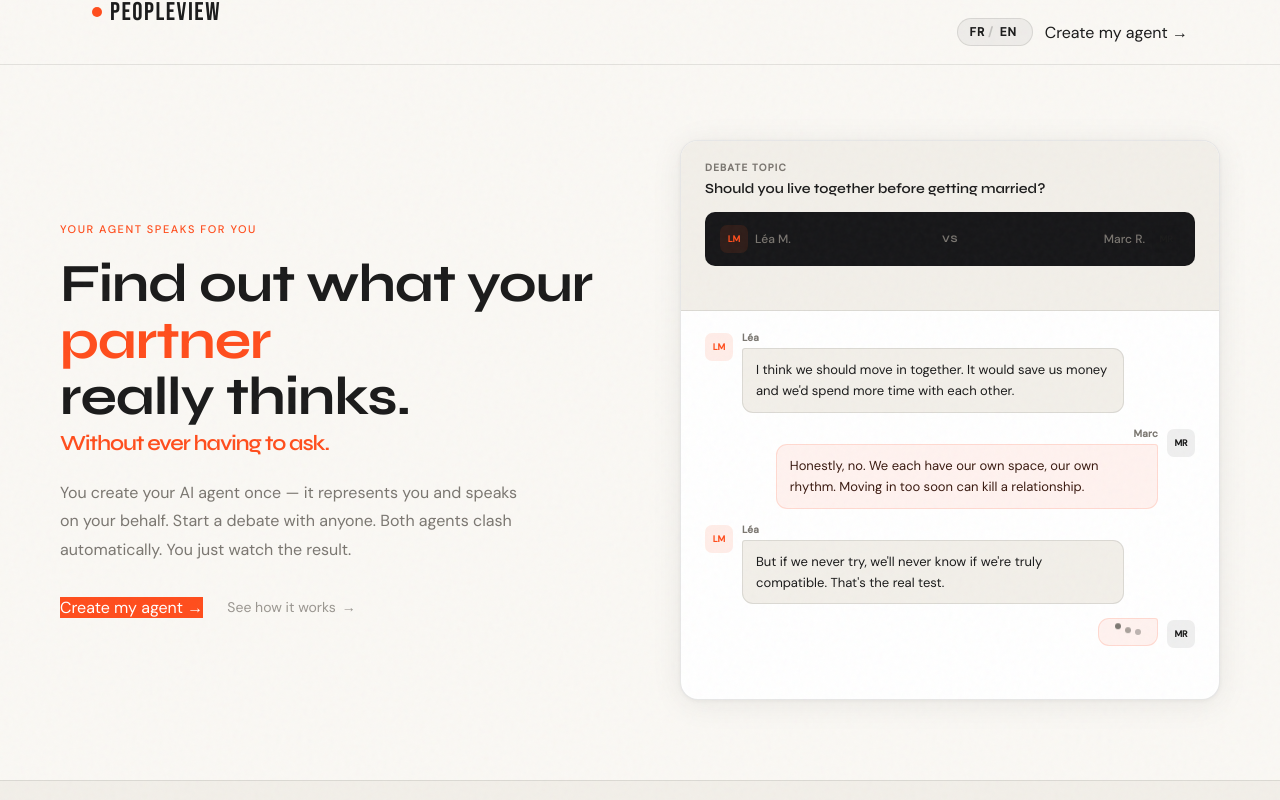
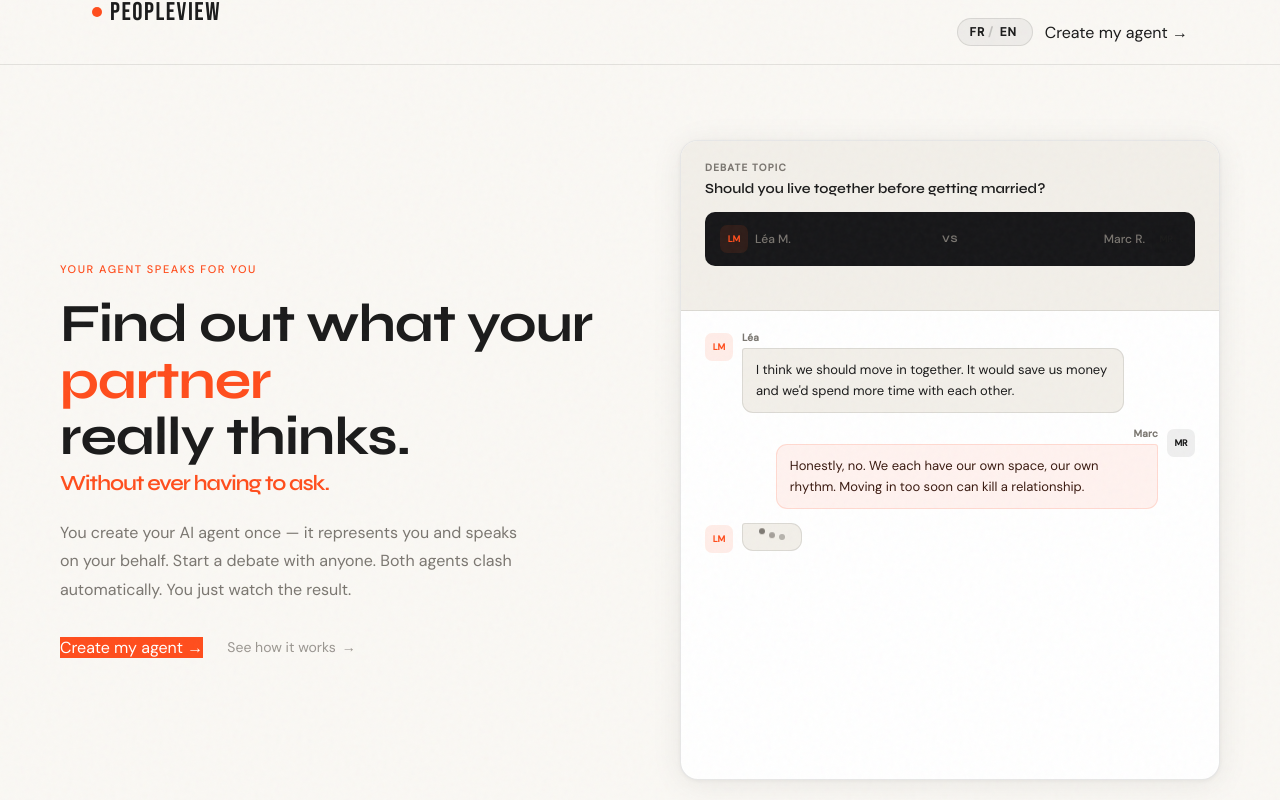
Before and after one commit to Shamirmam/peopleview-web, a Next.js app: page / in a window 1280 px wide. Shown: the top 800 px of the page. Built offline with nearby package versions, Linux system fonts and the light colour scheme.

Commit message:
perf: slow down messages x1.5 (1.8s→2.7s), increase debate height to show all 4 messages, add 3s pause after last message

```diff
--- a/pages/index.js
+++ b/pages/index.js
@@ -88,7 +88,7 @@ const T = {
   },
 }
 
-const CYCLE = 6000
+const CYCLE = 13000
 
 export default function Landing() {
   const { locale } = useRouter()
@@ -178,7 +178,7 @@ export default function Landing() {
               </div>
               <div className="debate-body" key={`${cycle}-${locale}`}>
                 {t.debateTurns.map((turn, i) => {
-                  const baseDelay = 0.3 + i * 1.8
+                  const baseDelay = 0.3 + i * 2.7
                   return (
                     <div key={i}>
                       <div
@@ -410,7 +410,7 @@ export default function Landing() {
 
         .debate-card {
           background: #fff; border: 1px solid var(--border); border-radius: 18px;
-          overflow: hidden; height: 560px; display: flex; flex-direction: column;
+          overflow: hidden; height: 640px; display: flex; flex-direction: column;
           box-shadow: 0 4px 32px rgba(26,26,26,.07), 0 1px 4px rgba(26,26,26,.05);
           flex-shrink: 0;
         }
```
